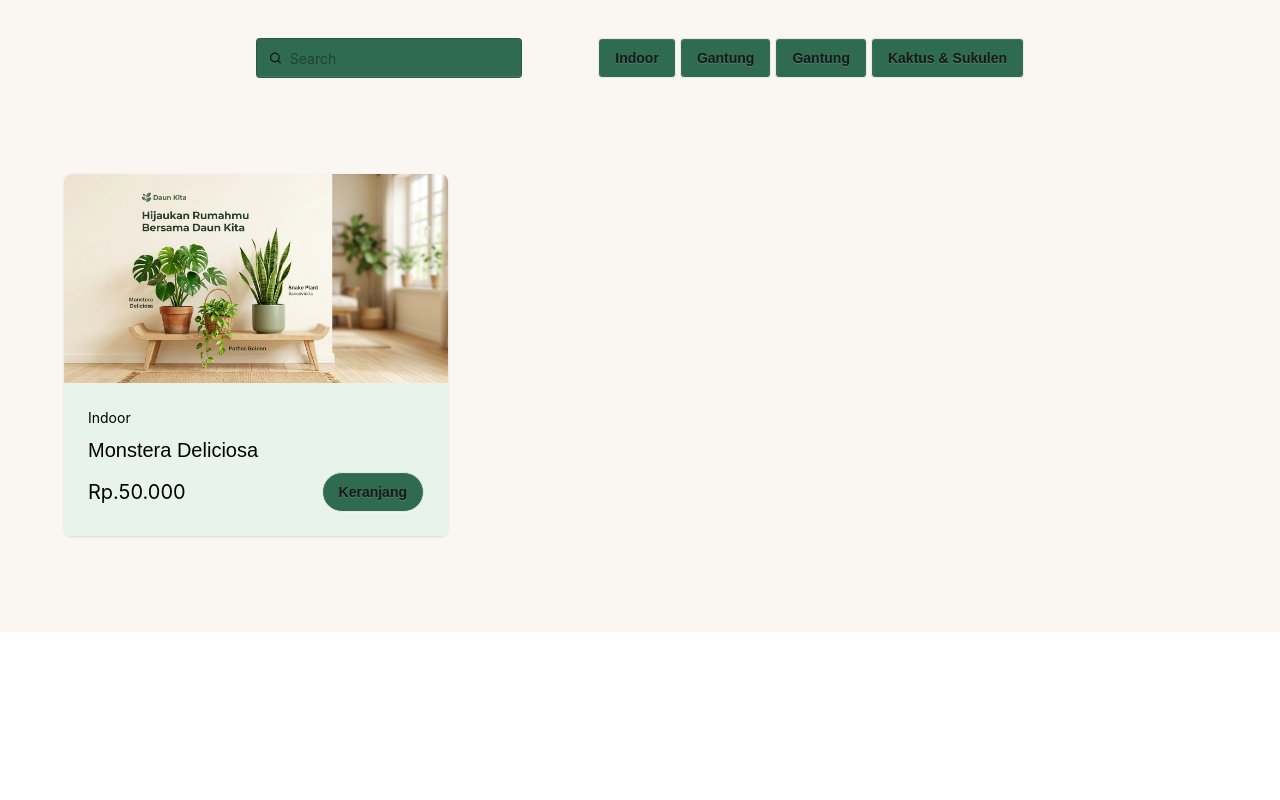
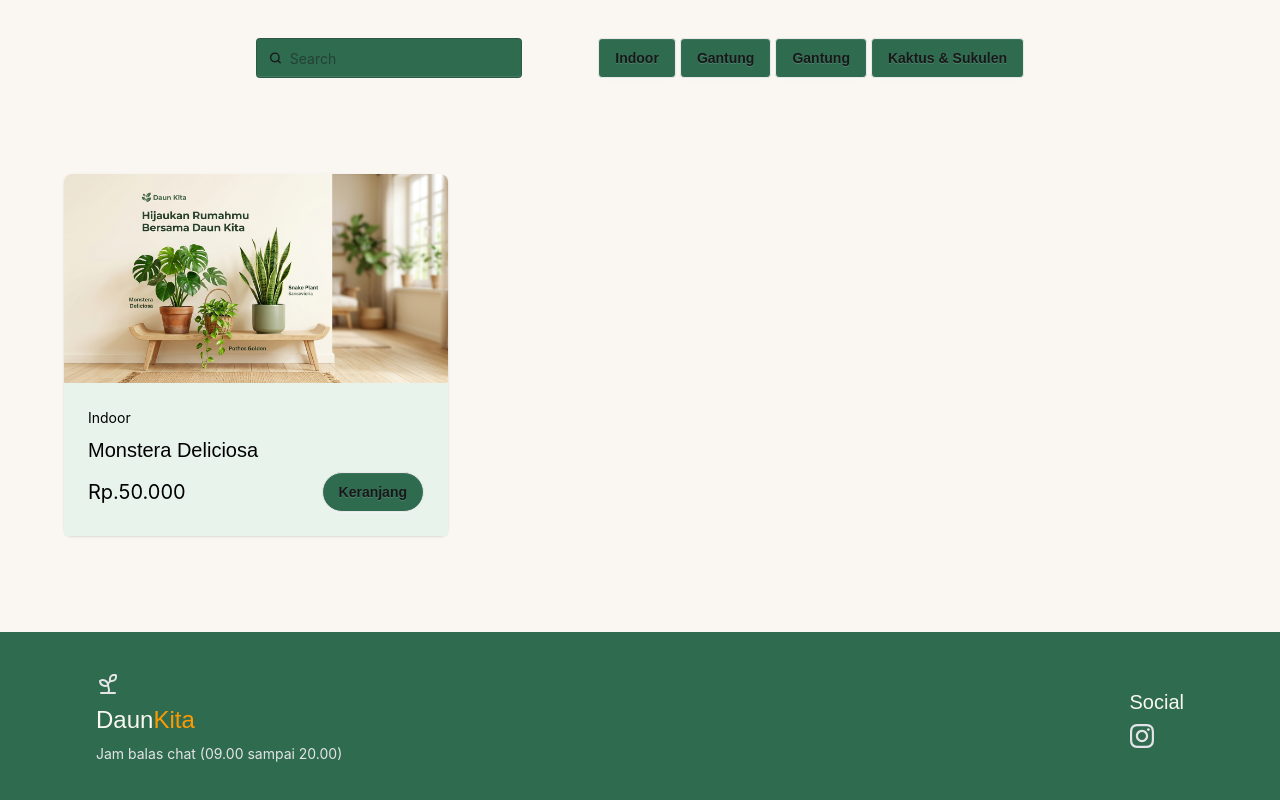
Before and after one commit to ekakurniaiioo/Daun-Kita, a React (Vite) app: page / in a window 1280 px wide. Shown: the part 1006-1806 px from the top of the page. Before the commit the page ends 1638 px from the top, so only its background shows below. Built offline with nearby package versions, Linux system fonts and the light colour scheme.

Commit message:
Add footer component

```diff
--- a/src/App.jsx
+++ b/src/App.jsx
@@ -2,6 +2,7 @@ import { useState } from "react";
 import { Navbar } from "./assets/components/Navbar";
 import { Hero } from "./assets/components/Hero";
 import { Katalog } from "./assets/components/Katalog";
+import { Footer } from "./assets/components/Footer";
 import "./index.css";
 
 function App() {
@@ -15,6 +16,8 @@ function App() {
         <Hero />
         <Katalog />
       </main>
+
+      <Footer />
     </>
   );
 }
--- /dev/null
+++ b/src/assets/components/Footer.jsx
@@ -0,0 +1,34 @@
+import { Sprout } from "lucide-react";
+
+export function Footer() {
+  return (
+    <section>
+      <footer className="footer flex justify-between items-center bg-forest text-neutral-content py-10 px-24">
+        <aside>
+          <Sprout />
+          <p className="text-2xl text-cream font-poppins">
+            Daun<span className="text-amber-500">Kita</span>
+          </p>
+          <p className="font-inter">Jam balas chat (09.00 sampai 20.00)</p>
+        </aside>
+        <nav>
+          <h6 className="text-xl text-cream font-poppins">Social</h6>
+          <div className="grid grid-flow-col gap-4">
+            <a href="#" target="_blank" rel="noopener noreferrer">
+              <svg
+                aria-label="Instagram"
+                xmlns="http://www.w3.org/2000/svg"
+                width="24"
+                height="24"
+                viewBox="0 0 24 24"
+                className="fill-current"
+              >
+                <path d="M12 2.163c3.204 0 3.584.012 4.85.07 3.252.148 4.771 1.691 4.919 4.919.058 1.265.069 1.645.069 4.849 0 3.205-.012 3.584-.069 4.849-.149 3.225-1.664 4.771-4.919 4.919-1.266.058-1.644.07-4.85.07-3.204 0-3.584-.012-4.849-.07-3.26-.149-4.771-1.699-4.919-4.92-.058-1.265-.069-1.644-.069-4.849 0-3.204.012-3.583.069-4.849.149-3.227 1.664-4.771 4.919-4.919 1.266-.057 1.645-.069 4.849-.069zm0-2.163c-3.259 0-3.667.014-4.947.072-4.358.2-6.78 2.618-6.98 6.98-.059 1.281-.073 1.689-.073 4.948 0 3.259.014 3.668.072 4.948.2 4.358 2.618 6.78 6.98 6.98 1.281.058 1.689.072 4.948.072 3.259 0 3.668-.014 4.948-.072 4.354-.2 6.782-2.618 6.979-6.98.059-1.28.073-1.689.073-4.948 0-3.259-.014-3.667-.072-4.947-.196-4.354-2.617-6.78-6.979-6.98-1.281-.059-1.69-.073-4.949-.073zm0 5.838c-3.403 0-6.162 2.759-6.162 6.162s2.759 6.163 6.162 6.163 6.162-2.759 6.162-6.163c0-3.403-2.759-6.162-6.162-6.162zm0 10.162c-2.209 0-4-1.791-4-4 0-2.209 1.791-4 4-4s4 1.791 4 4c0 2.209-1.791 4-4 4zm6.406-11.845c-.796 0-1.441.645-1.441 1.44s.645 1.44 1.441 1.44c.795 0 1.439-.645 1.439-1.44s-.644-1.44-1.439-1.44z"></path>
+              </svg>
+            </a>
+          </div>
+        </nav>
+      </footer>
+    </section>
+  );
+}
```
